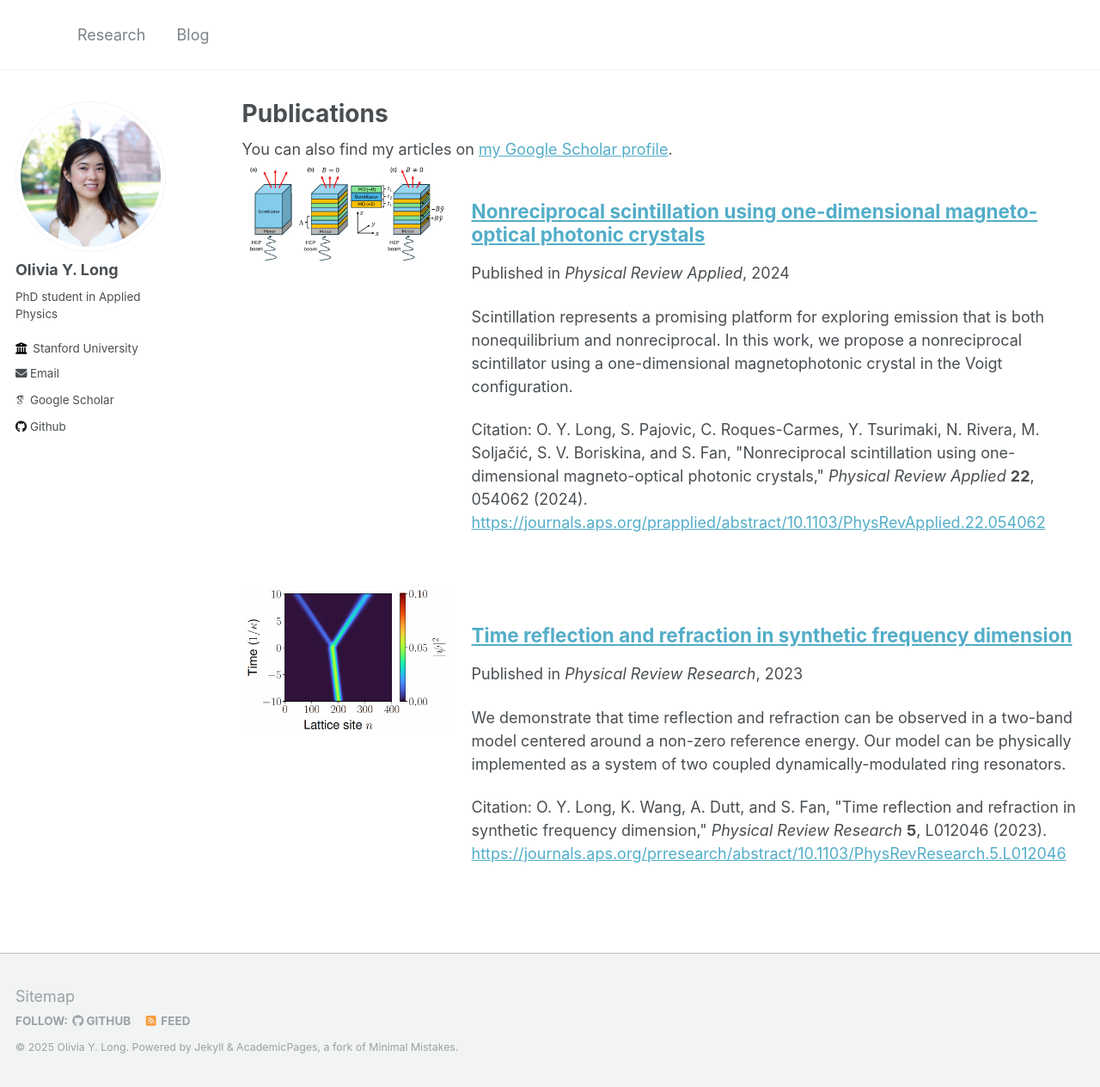
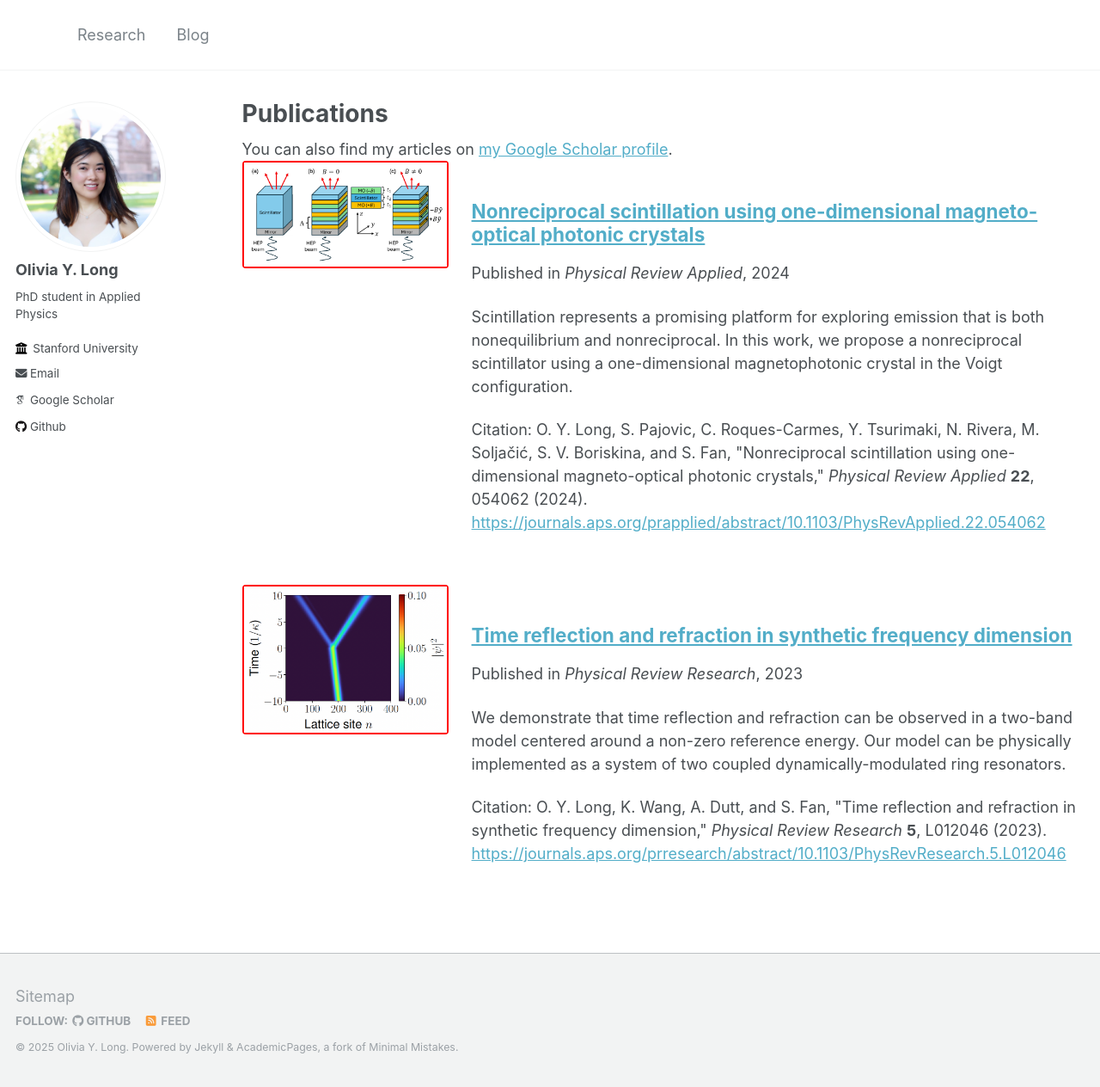
Before and after one commit to oliviaylong/oliviaylong.github.io, a Jekyll site: the page built from _pages/publications.md, in a window 1280 px wide and 1264 px high. Shown: the whole window at 86% size. Built offline with Jekyll 4.4.1, drawn with Linux system fonts in a browser that asks for light colours; some web fonts are replaced.

Commit message:
test asset

```diff
--- a/assets/css/main.scss
+++ b/assets/css/main.scss
@@ -50,14 +50,15 @@
   .teaser-left .archive__item-teaser {
     flex: 0 0 240px;
     max-width: 240px;
+    max-width: none;
   }
 
   .teaser-left .archive__item-teaser img {
     width: 100%;
     height: auto;
     display: block;
-    object-fit: contain; /* use "cover" if you want uniform crop */
-    border-radius: 4px;
+    object-fit: cover; /* use "cover" if you want uniform crop */
+    border: 2px solid red;
   }
 
   .teaser-left .archive__item-text {
```
